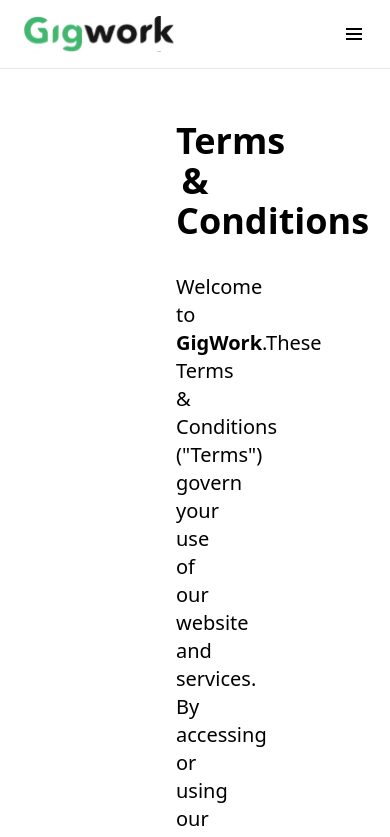
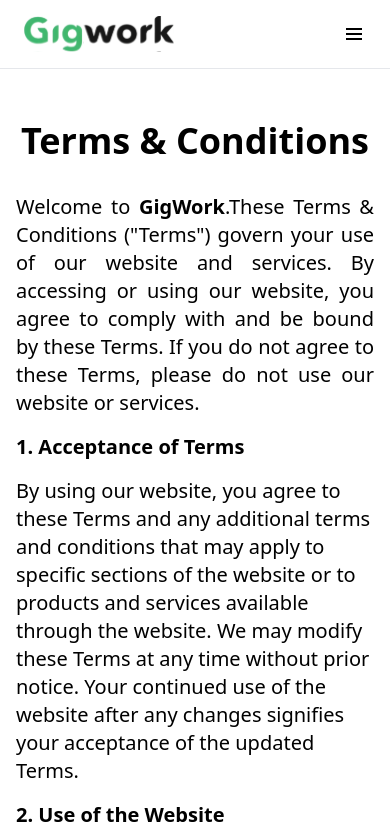
Before and after one commit to decoded-cipher/gigworks, a Next.js app in the folder client/: page /terms in a window 390 px wide. Shown: the top 837 px of the page. Built offline with nearby package versions, Linux system fonts and the light colour scheme.

Commit message:
resolved padding issue in the privacy and terms page

```diff
--- a/client/app/privacy/page.tsx
+++ b/client/app/privacy/page.tsx
@@ -8,7 +8,7 @@ function privacy() {
   return (
     <div>
       <Navbar />
-      <div className="mx-auto px-44 pt-5 pb-16 ">
+      <div className="mx-auto px-4 lg:px-44 pt-5 pb-16 ">
         <h1 className="text-center py-8 font-bold text-4xl">Privacy Policy</h1>
         <p className="text-justify text-xl">
           At  <span className="font-bold">GigWork</span>, we are committed to
--- a/client/app/terms/page.tsx
+++ b/client/app/terms/page.tsx
@@ -8,7 +8,7 @@ function terms() {
   return (
     <div>
       <Navbar />
-      <div className="mx-auto px-44 pt-5 pb-16 ">
+      <div className="mx-auto px-4 lg:px-44 pt-5 pb-16 ">
         <h1 className="text-center py-8 font-bold text-4xl">
           Terms & Conditions
         </h1>
```
